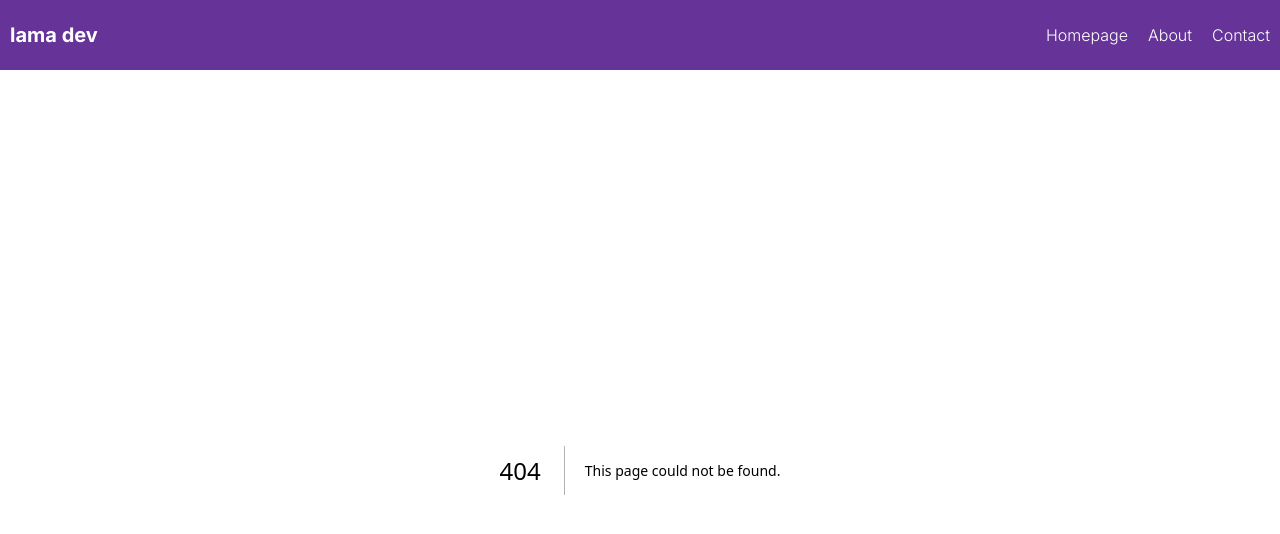
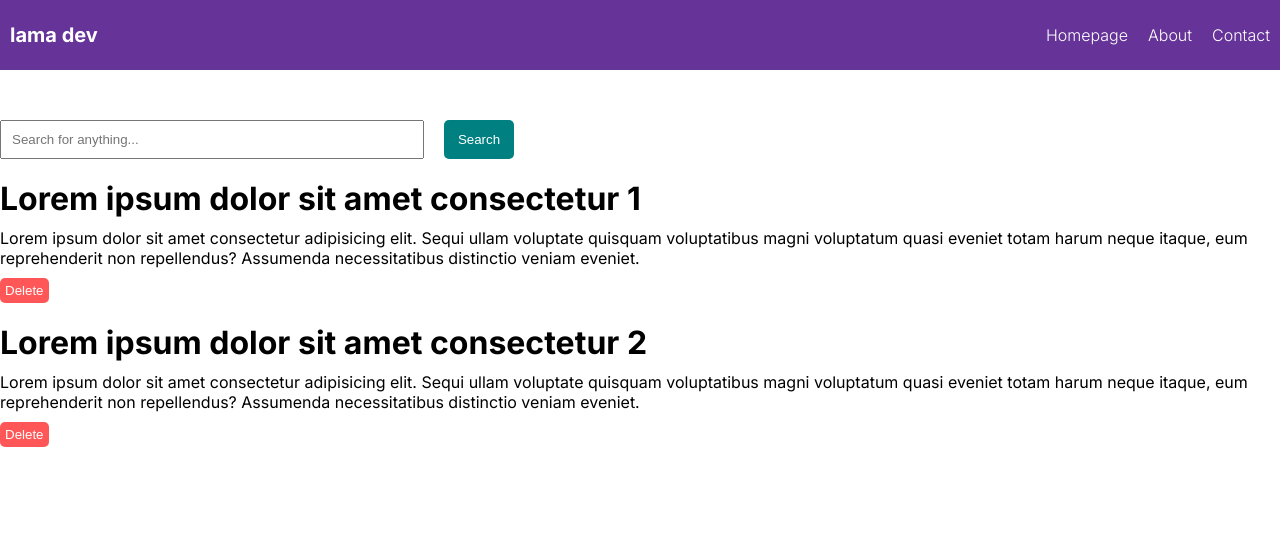
Before and after one commit to melvintivane/react-next-typescript, a Next.js app: page /3-event-example in a window 1280 px wide. Before the commit this address had no page. Shown: the top 534 px of the page. Built offline with nearby package versions, Linux system fonts and the light colour scheme.

Commit message:
Create page.tsx

```diff
--- /dev/null
+++ b/src/app/3-event-example/page.tsx
@@ -0,0 +1,56 @@
+"use client";
+
+import React from "react";
+
+const EventExample = () => {
+  const handleChange = (e: React.ChangeEvent<HTMLInputElement>) => {
+    console.log(e.target.value);
+  };
+
+  const handleClick = (e: React.MouseEvent<HTMLButtonElement>) => {
+    e.preventDefault();
+
+    console.log("Searched!");
+  };
+
+  const handleDelete = (e: React.MouseEvent<HTMLButtonElement>, id: number) => {
+    e.preventDefault();
+
+    console.log(`Post ${id} has been deleted!`);
+  };
+
+  return (
+    <div className="eventExample">
+      <form>
+        <input
+          type="text"
+          placeholder="Search for anything..."
+          onChange={handleChange}
+        />
+        <button onClick={handleClick}>Search</button>
+      </form>
+      <form className="post">
+        <h1>Lorem ipsum dolor sit amet consectetur 1</h1>
+        <p>
+          Lorem ipsum dolor sit amet consectetur adipisicing elit. Sequi ullam
+          voluptate quisquam voluptatibus magni voluptatum quasi eveniet totam
+          harum neque itaque, eum reprehenderit non repellendus? Assumenda
+          necessitatibus distinctio veniam eveniet.
+        </p>
+        <button onClick={(e) => handleDelete(e, 1)}>Delete</button>
+      </form>
+      <form className="post">
+        <h1>Lorem ipsum dolor sit amet consectetur 2</h1>
+        <p>
+          Lorem ipsum dolor sit amet consectetur adipisicing elit. Sequi ullam
+          voluptate quisquam voluptatibus magni voluptatum quasi eveniet totam
+          harum neque itaque, eum reprehenderit non repellendus? Assumenda
+          necessitatibus distinctio veniam eveniet.
+        </p>
+        <button onClick={(e) => handleDelete(e, 2)}>Delete</button>
+      </form>
+    </div>
+  );
+};
+
+export default EventExample;
```
Also changed, not shown: src/app/1-props-example/page.tsx (added, +11 -0 lines), src/app/2-children-prop-example/page.tsx (added, +17 -0 lines), src/app/4-usestate-example/page.tsx (added, +38 -0 lines), src/app/5-usecontext-example/page.tsx (added, +14 -0 lines).
